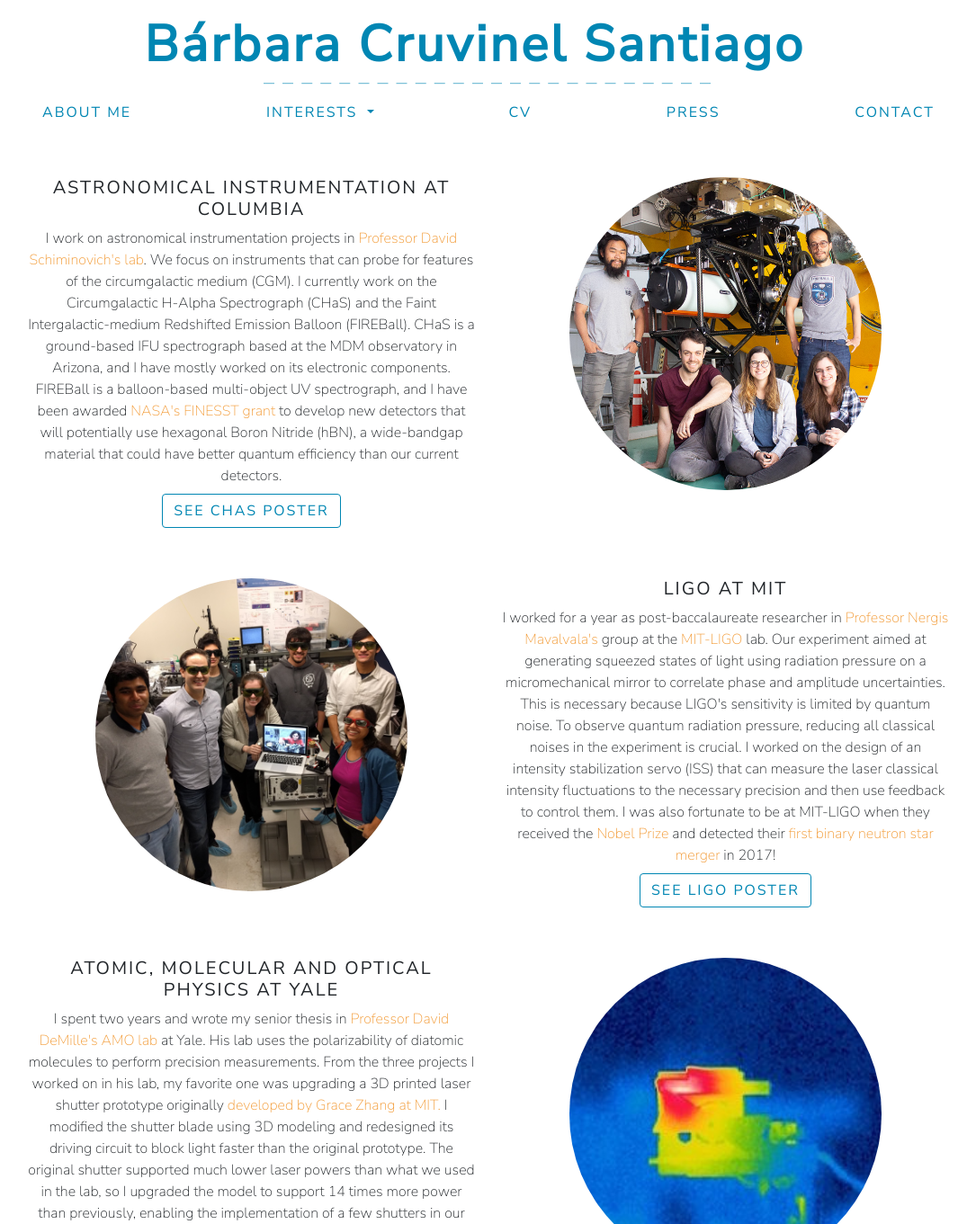
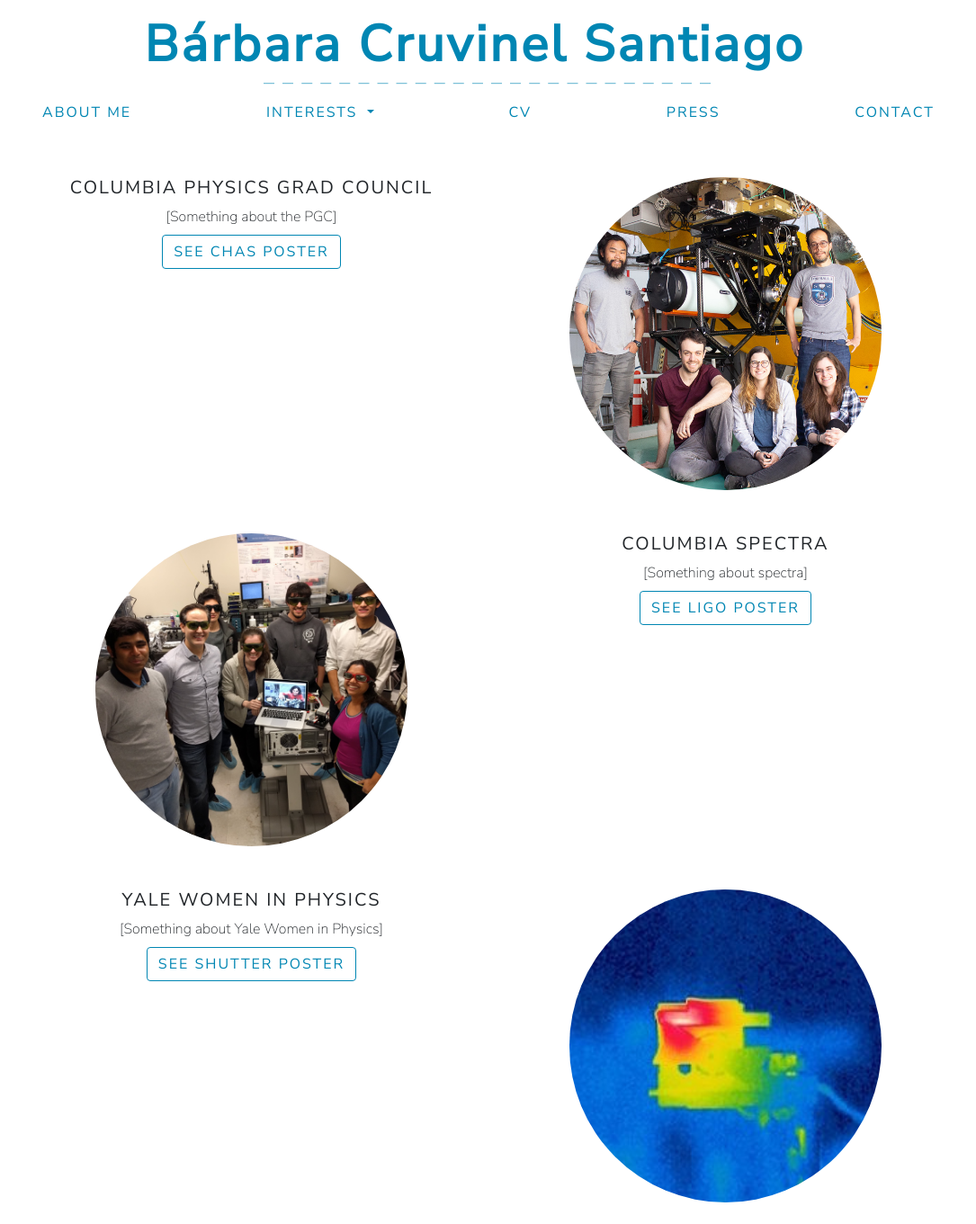
Before and after one commit to barbaracrusan/barbaracrusan.github.io, a Jekyll site: the page built from diversity.html, in a window 1280 px wide and 1400 px high, cut to the strip 0-1361 px from the top of the window. Shown: the whole strip at 90% size, without its empty margins (97-1182 px from the left). Built offline with Jekyll 4.4.1, drawn with Linux system fonts in a browser that asks for light colours; nearby versions of some CDN libraries; some of the changed text lies outside the part shown.

Commit message:
initial list on the diversity page

```diff
--- a/diversity.html
+++ b/diversity.html
@@ -8,9 +8,9 @@ title: DIVERSITY IN STEM
     <!-- - - - - - - Astro Instrumentation - - - - - - - -->
     <div class="row text-center my-5">
       <div class="col-md-6">
-        <h5><b>ASTRONOMICAL INSTRUMENTATION AT COLUMBIA</b></h5>
+        <h5><b>Columbia Physics Grad Council</b></h5>
 
-        I work on astronomical instrumentation projects in <a href="https://sail.astro.columbia.edu" target="_blank">Professor David Schiminovich's lab</a>. We focus on instruments that can probe for features of the circumgalactic medium (CGM). I currently work on the Circumgalactic H-Alpha Spectrograph (CHaS) and the Faint Intergalactic-medium Redshifted Emission Balloon (FIREBall). CHaS is a ground-based IFU spectrograph based at the MDM observatory in Arizona, and I have mostly worked on its electronic components. FIREBall is a balloon-based multi-object UV spectrograph, and I have been awarded <a href="https://nspires.nasaprs.com/external/viewrepositorydocument/cmdocumentid=695964/solicitationId=%7B913A7DEE-2747-6539-130C-0AB1E2322F42%7D/viewSolicitationDocument=1/Astro19%20FINESST%20Proposals%20List%20for%20Posting%20v3.pdf" target="_blank">NASA's FINESST grant</a> to develop new detectors that will potentially use hexagonal Boron Nitride (hBN), a wide-bandgap material that could have better quantum efficiency than our current detectors.
+        [Something about the PGC]
 
         <br>
 
@@ -32,9 +32,9 @@ title: DIVERSITY IN STEM
       </div>
 
       <div class="col-md-6">
-        <h5><b>LIGO AT MIT</b></h5>
+        <h5><b>Columbia Spectra</b></h5>
 
-       I worked for a year as post-baccalaureate researcher in <a href="https://web.mit.edu/physics/people/faculty/mavalvala_nergis.html" target="_blank">Professor Nergis Mavalvala's</a> group at the <a href="https://space.mit.edu/LIGO/index.html" target="_blank">MIT-LIGO</a> lab. Our experiment aimed at generating squeezed states of light using radiation pressure on a micromechanical mirror to correlate phase and amplitude uncertainties. This is necessary because LIGO's sensitivity is limited by quantum noise. To observe quantum radiation pressure, reducing all classical noises in the experiment is crucial. I worked on the design of an intensity stabilization servo (ISS) that can measure the laser classical intensity fluctuations to the necessary precision and then use feedback to control them. I was also fortunate to be at MIT-LIGO when they received the <a href="https://news.mit.edu/2017/mit-physicist-rainer-weiss-shares-nobel-prize-physics-1003" target="_blank">Nobel Prize</a> and detected their <a href="https://www.nytimes.com/2017/10/16/science/ligo-neutron-stars-collision.html" target="_blank">first binary neutron star merger</a> in 2017!
+       [Something about spectra]
         <br>
 
        <!-- Add pdf view button -->
@@ -51,9 +51,9 @@ title: DIVERSITY IN STEM
       </div>
 
       <div class="col-md-6">
-        <h5><b>ATOMIC, MOLECULAR AND OPTICAL PHYSICS AT YALE</b></h5>
+        <h5><b>Yale Women In Physics</b></h5>
 
-        I spent two years and wrote my senior thesis in <a href="https://demillegroup.yale.edu/" target="_blank">Professor David DeMille's AMO lab</a> at Yale. His lab uses the polarizability of diatomic molecules to perform precision measurements. From the three projects I worked on in his lab, my favorite one was upgrading a 3D printed laser shutter prototype originally <a href="https://arxiv.org/abs/1509.01566" target="_blank"> developed by Grace Zhang at MIT.</a> I modified the shutter blade using 3D modeling and redesigned its driving circuit to block light faster than the original prototype. The original shutter supported much lower laser powers than what we used in the lab, so I upgraded the model to support 14 times more power than previously, enabling the implementation of a few shutters in our laser cooling experiment. The other projects included building an external cavity diode laser and implementing a laser locking system.
+        [Something about Yale Women in Physics]
 
         <br>
 
@@ -75,9 +75,9 @@ title: DIVERSITY IN STEM
       </div>
 
       <div class="col-md-6 align-middle">
-        <h5><b>PARTICLE PHYSICS AT CERN</b></h5>
+        <h5><b>Yale Physics Climate and Diversity Committee</b></h5>
 
-       I spent my first summer in college with Yale <a href="https://demerslab.yale.edu/" target="_blank">Professor Sarah Demers’ particle physics group</a> at CERN working in the ATLAS experiment. I wrote ROOT programs in C++ and Python in order to extract information from different sets of Monte Carlo simulations, so we could compare diboson background to the decay of the Higgs boson to W and Z bosons. I inspected the behavior of kinematic variables from decay products of diboson jets and examined the cross sections expected from these decay modes. My time at CERN was sponsored by the <a href="https://science.yalecollege.yale.edu/yale-undergraduate-research/fellowship-grants/tetelman-fellowship-international-research-sciences" target="_blank">Alan S. Tetelman Fellowship for International Research in the Sciences</a>.
+       Something about the Yale Physics CDC.
         <br>
 
         <!-- Add article view link -->
```
